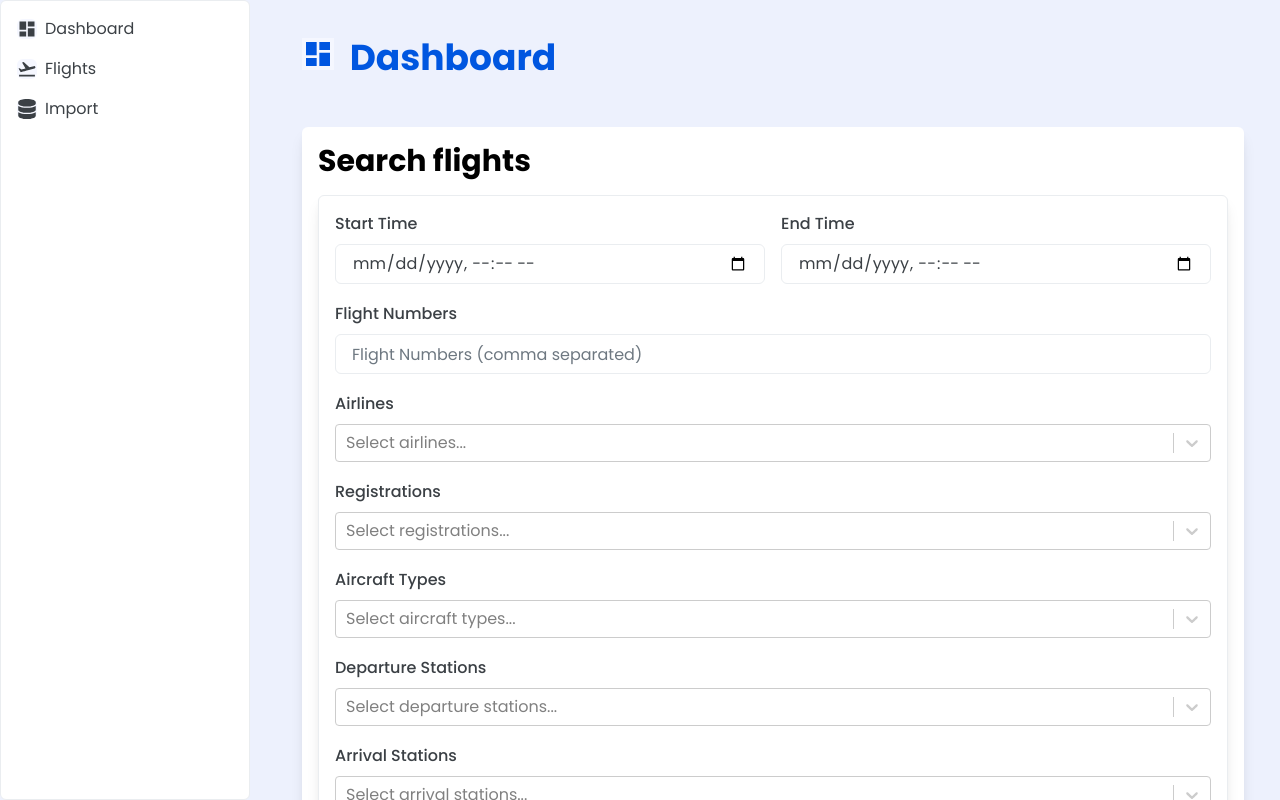
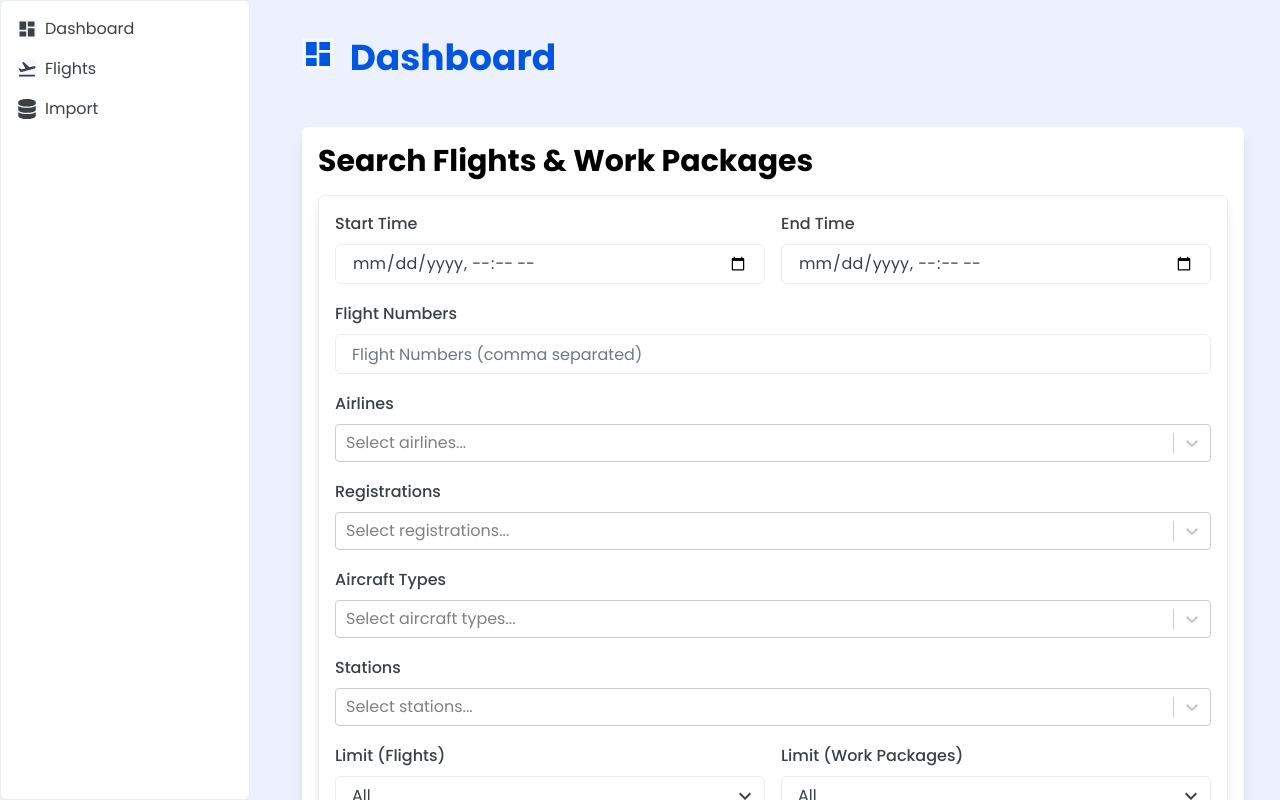
Before and after one commit to nam-vuhoang/aircraft-maintenance, a React (Vite) app in the folder frontend/: page / in a window 1280 px wide. Shown: the top 800 px of the page. Built offline with nearby package versions, Linux system fonts and the light colour scheme; no server answers.

Commit message:
Add DashboardPage

```diff
--- a/frontend/src/components/AircraftTaskSearchForm.tsx
+++ b/frontend/src/components/AircraftTaskSearchForm.tsx
@@ -9,14 +9,15 @@ import {
   FormControl,
   FormLabel,
   Select,
-  Checkbox,
+  Text,
 } from '@chakra-ui/react';
 import CategoryService from '../services/Category.service';
 import { FlightFilter } from '../models/FlightFilter.dto';
 import MultiSelect, { Option } from './utils/MultiSelect';
+import { WorkPackageFilter } from '../models';
 
 interface AircraftTaskSearchFormProps {
-  onSearch: (filter: FlightFilter) => void;
+  onSearch: (filters: { flightFilter: FlightFilter; workPackageFilter: WorkPackageFilter }) => void;
 }
 
 const AircraftTaskSearchForm: React.FC<AircraftTaskSearchFormProps> = ({ onSearch }) => {
@@ -32,9 +33,8 @@ const AircraftTaskSearchForm: React.FC<AircraftTaskSearchFormProps> = ({ onSearc
     registrations: [],
     aircraftTypes: [],
     stations: [],
-    limit: '25',
-    includeFlights: true,
-    includeWorkPackages: true,
+    limitFlights: 'all',
+    limitWorkPackages: 'all',
   });
 
   useEffect(() => {
@@ -55,11 +55,11 @@ const AircraftTaskSearchForm: React.FC<AircraftTaskSearchFormProps> = ({ onSearc
     fetchData(); // initial fetch
   }, []);
 
-  const handleInputChange = (event: React.ChangeEvent<HTMLInputElement>) => {
-    const { name, value, type, checked } = event.target;
+  const handleInputChange = (event: React.ChangeEvent<HTMLInputElement | HTMLSelectElement>) => {
+    const { name, value } = event.target;
     setFormValues((prevValues) => ({
       ...prevValues,
-      [name]: type === 'checkbox' ? checked : value,
+      [name]: value,
     }));
   };
 
@@ -70,38 +70,36 @@ const AircraftTaskSearchForm: React.FC<AircraftTaskSearchFormProps> = ({ onSearc
     }));
   };
 
-  const handleLimitChange = (event: React.ChangeEvent<HTMLSelectElement>) => {
-    const { value } = event.target;
-    setFormValues((prevValues) => ({
-      ...prevValues,
-      limit: value,
-    }));
-  };
-
   const handleSearch = (event: React.FormEvent) => {
     event.preventDefault();
-    const newFilter: FlightFilter = {
+    const stations =
+      formValues.stations.length > 0 ? formValues.stations.map((option: Option) => option.value) : undefined;
+    const workPackageFilter: WorkPackageFilter = {
       startTime: formValues.startTime ? new Date(formValues.startTime) : undefined,
       endTime: formValues.endTime ? new Date(formValues.endTime) : undefined,
-      flightNumbers: formValues.flightNumbers ? formValues.flightNumbers.split(',') : undefined,
-      airlines: formValues.airlines.length > 0 ? formValues.airlines.map((option: Option) => option.value) : undefined,
+
+      stations,
+
       registrations:
         formValues.registrations.length > 0
           ? formValues.registrations.map((option: Option) => option.value)
           : undefined,
+
+      limit: formValues.limitWorkPackages === 'all' ? undefined : Number(formValues.limitWorkPackages),
+    };
+
+    const flightFilter: FlightFilter = {
+      ...workPackageFilter,
+      airlines: formValues.airlines.length > 0 ? formValues.airlines.map((option: Option) => option.value) : undefined,
       aircraftTypes:
         formValues.aircraftTypes.length > 0
           ? formValues.aircraftTypes.map((option: Option) => option.value)
           : undefined,
-      departureStations:
-        formValues.stations.length > 0 ? formValues.stations.map((option: Option) => option.value) : undefined,
-      arrivalStations:
-        formValues.stations.length > 0 ? formValues.stations.map((option: Option) => option.value) : undefined,
-      limit: formValues.limit === 'all' ? undefined : Number(formValues.limit),
-      includeFlights: formValues.includeFlights,
-      includeWorkPackages: formValues.includeWorkPackages,
+      flightNumbers: formValues.flightNumbers ? formValues.flightNumbers.split(',') : undefined,
+      limit: formValues.limitFlights === 'all' ? undefined : Number(formValues.limitFlights),
     };
-    onSearch(newFilter);
+
+    onSearch({ flightFilter, workPackageFilter });
   };
 
   const handleReset = () => {
@@ -113,9 +111,8 @@ const AircraftTaskSearchForm: React.FC<AircraftTaskSearchFormProps> = ({ onSearc
       registrations: [],
       aircraftTypes: [],
       stations: [],
-      limit: '25',
-      includeFlights: true,
-      includeWorkPackages: true,
+      limitFlights: 'all',
+      limitWorkPackages: 'all',
     });
   };
 
@@ -208,25 +205,29 @@ const AircraftTaskSearchForm: React.FC<AircraftTaskSearchFormProps> = ({ onSearc
           </FormControl>
           <HStack spacing={4}>
             <FormControl mb={0.5}>
-              <FormLabel>Limit</FormLabel>
-              <Select name="limit" value={formValues.limit} onChange={handleLimitChange}>
+              <FormLabel>Limit (Flights)</FormLabel>
+              <Select name="limitFlights" value={formValues.limitFlights} onChange={handleInputChange}>
+                <option value="none">None</option>
                 <option value="25">25</option>
                 <option value="50">50</option>
                 <option value="100">100</option>
                 <option value="all">All</option>
               </Select>
             </FormControl>
-            <Checkbox name="includeFlights" isChecked={formValues.includeFlights} onChange={handleInputChange}>
-              Flights
-            </Checkbox>
-            <Checkbox
-              name="includeWorkPackages"
-              isChecked={formValues.includeWorkPackages}
-              onChange={handleInputChange}
-            >
-              Work Packages
-            </Checkbox>
+            <FormControl mb={0.5}>
+              <FormLabel>Limit (Work Packages)</FormLabel>
+              <Select name="limitWorkPackages" value={formValues.limitWorkPackages} onChange={handleInputChange}>
+                <option value="none">None</option>
+                <option value="25">25</option>
+                <option value="50">50</option>
+                <option value="100">100</option>
+                <option value="all">All</option>
+              </Select>
+            </FormControl>
           </HStack>
+          <Text fontSize="sm" color="red.300">
+            Warning: Pagination is currently not supported.
+          </Text>
           <HStack spacing={4}>
             <Button type="submit" colorScheme="brand">
               Search
--- a/frontend/src/pages/DashboardPage.tsx
+++ b/frontend/src/pages/DashboardPage.tsx
@@ -1,21 +1,32 @@
 import { Box, Heading, HStack, Icon } from '@chakra-ui/react';
 import React, { useState } from 'react';
-import FlightSearchForm from '../components/FlightSearchForm';
-import FlightTable from '../components/FlightTable';
-import { Flight, FlightFilter } from '../models';
-import { FlightService } from '../services';
+import { Flight, FlightFilter, WorkPackage, WorkPackageFilter } from '../models';
+import { FlightService, WorkPackageService } from '../services';
 import { AppStatus, AppStatusPanel } from '../components/utils';
 import { MdDashboard } from 'react-icons/md'; // Change the icon to MdDashboard
+import AircraftTaskSearchForm from '../components/AircraftTaskSearchForm';
+import AircraftGanttChart from '../components/AircraftGanttChart/AircraftGanttChart';
 
 const DashboardPage: React.FC = () => {
   const [flights, setFlights] = useState<Flight[] | undefined>(undefined);
+  const [workPackages, setWorkPackages] = useState<WorkPackage[] | undefined>(undefined);
   const [status, setStatus] = useState<AppStatus | null>(null);
 
-  const handleSearch = async (filter: FlightFilter) => {
+  const handleSearch = async ({
+    flightFilter,
+    workPackageFilter,
+  }: {
+    flightFilter: FlightFilter;
+    workPackageFilter: WorkPackageFilter;
+  }) => {
     try {
-      setStatus({ info: 'Fetching flights...' });
-      const response = await FlightService.searchFlights(filter);
-      setFlights(response);
+      setStatus({ info: 'Fetching flights and work packages...' });
+      const [flights, workPackages] = await Promise.all([
+        FlightService.searchFlights(flightFilter),
+        WorkPackageService.searchWorkPackages(workPackageFilter),
+      ]);
+      setFlights(flights);
+      setWorkPackages(workPackages);
       setStatus(null);
     } catch (error: any) {
       setStatus({ error });
@@ -33,17 +44,17 @@ const DashboardPage: React.FC = () => {
 
       <Box className="chakra-panel">
         <Heading as="h1" size="lg" mb={4}>
-          Search flights
+          Search Flights & Work Packages
         </Heading>
-        <FlightSearchForm onSearch={handleSearch} />
+        <AircraftTaskSearchForm onSearch={handleSearch} />
       </Box>
 
-      {flights && (
-        <Box className="chakra-panel" mt={4}>
+      {flights && workPackages && (
+        <Box className="chakra-panel" mt={8}>
           <Heading as="h1" size="lg" mb={4}>
-            Flights
+            Flights & Work Packages
           </Heading>
-          <FlightTable flights={flights} />
+          <AircraftGanttChart flights={flights} workPackages={workPackages} />
         </Box>
       )}
 
```
